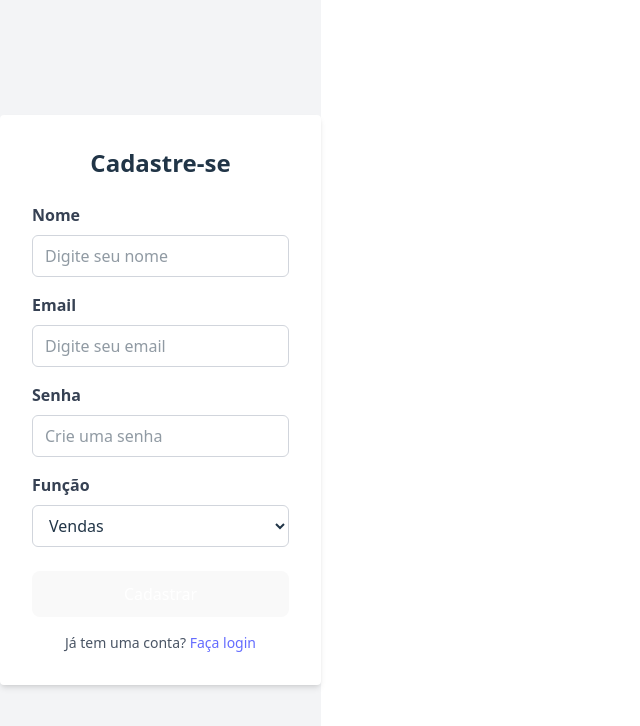
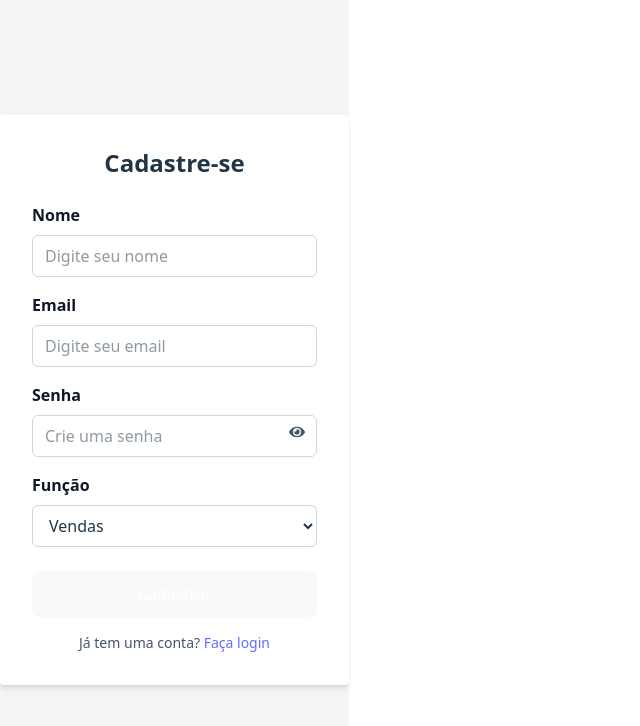
Before and after one commit to Guilhermeabtibol/connecta_frontend, a React (Vite) app: page /register in a window 1280 px wide. Shown: the top 726 px of the page, without its empty margins (0-640 px from the left). Built offline with nearby package versions, Linux system fonts and the light colour scheme.

Commit message:
Incluindo visualizacao de senha ao cadastro

```diff
--- a/src/components/RegisterUser.tsx
+++ b/src/components/RegisterUser.tsx
@@ -1,13 +1,14 @@
-// src/components/Register.tsx
 import React, { useState } from 'react';
 import axios from 'axios';
 import { useNavigate, Link } from 'react-router-dom';
+import { FaEye, FaEyeSlash } from 'react-icons/fa'; // Ícones para mostrar/esconder a senha
 
 const Register = () => {
   const [name, setName] = useState('');
   const [email, setEmail] = useState('');
   const [password, setPassword] = useState('');
-  const [role, setRole] = useState('sales'); // O valor padrão é 'sales'
+  const [role, setRole] = useState('sales');
+  const [showPassword, setShowPassword] = useState(false); // Novo estado para alternar a visibilidade
   const navigate = useNavigate();
 
   const handleRegister = async (e: React.FormEvent) => {
@@ -20,7 +21,7 @@ const Register = () => {
         role,
       });
       alert('Usuário registrado com sucesso! Por favor, faça o login.');
-      navigate('/'); // Redireciona para a página de login
+      navigate('/');
     } catch (error) {
       alert('Não foi possível registrar o usuário. Tente novamente.');
       console.error(error);
@@ -34,7 +35,7 @@ const Register = () => {
 
         {/* Campo de Nome */}
         <div className="mb-4">
-          <label htmlFor="name" className="block text-gray-700 font-semibold mb-2">Nome</label>
+          <label htmlFor="name" className="block text-gray-900 font-semibold mb-2">Nome</label>
           <input
             type="text"
             id="name"
@@ -48,7 +49,7 @@ const Register = () => {
 
         {/* Campo de Email */}
         <div className="mb-4">
-          <label htmlFor="email" className="block text-gray-700 font-semibold mb-2">Email</label>
+          <label htmlFor="email" className="block text-gray-900 font-semibold mb-2">Email</label>
           <input
             type="email"
             id="email"
@@ -60,23 +61,29 @@ const Register = () => {
           />
         </div>
 
-        {/* Campo de Senha */}
-        <div className="mb-4">
-          <label htmlFor="password" className="block text-gray-700 font-semibold mb-2">Senha</label>
+        {/* Campo de Senha com botão de alternância */}
+        <div className="mb-4 relative">
+          <label htmlFor="password" className="block text-gray-900 font-semibold mb-2">Senha</label>
           <input
-            type="password"
+            type={showPassword ? 'text' : 'password'} // Alterna entre 'password' e 'text'
             id="password"
             placeholder="Crie uma senha"
-            className="w-full px-3 py-2 border border-gray-300 rounded-md focus:outline-none focus:ring-2 focus:ring-blue-500"
+            className="w-full px-3 py-2 border border-gray-300 rounded-md focus:outline-none focus:ring-2 focus:ring-blue-500 pr-10" // pr-10 para dar espaço ao ícone
             value={password}
             onChange={(e) => setPassword(e.target.value)}
             required
           />
+          <span
+            className="absolute inset-y-0 right-0 top-6 flex items-center pr-3 cursor-pointer text-gray-600"
+            onClick={() => setShowPassword(!showPassword)} // Alterna o estado ao clicar
+          >
+            {showPassword ? <FaEyeSlash /> : <FaEye />} {/* Mostra o ícone correto */}
+          </span>
         </div>
 
         {/* Campo de Função (Role) */}
         <div className="mb-6">
-          <label htmlFor="role" className="block text-gray-700 font-semibold mb-2">Função</label>
+          <label htmlFor="role" className="block text-gray-900 font-semibold mb-2">Função</label>
           <select
             id="role"
             className="w-full px-3 py-2 border border-gray-300 rounded-md focus:outline-none focus:ring-2 focus:ring-blue-500"
```
